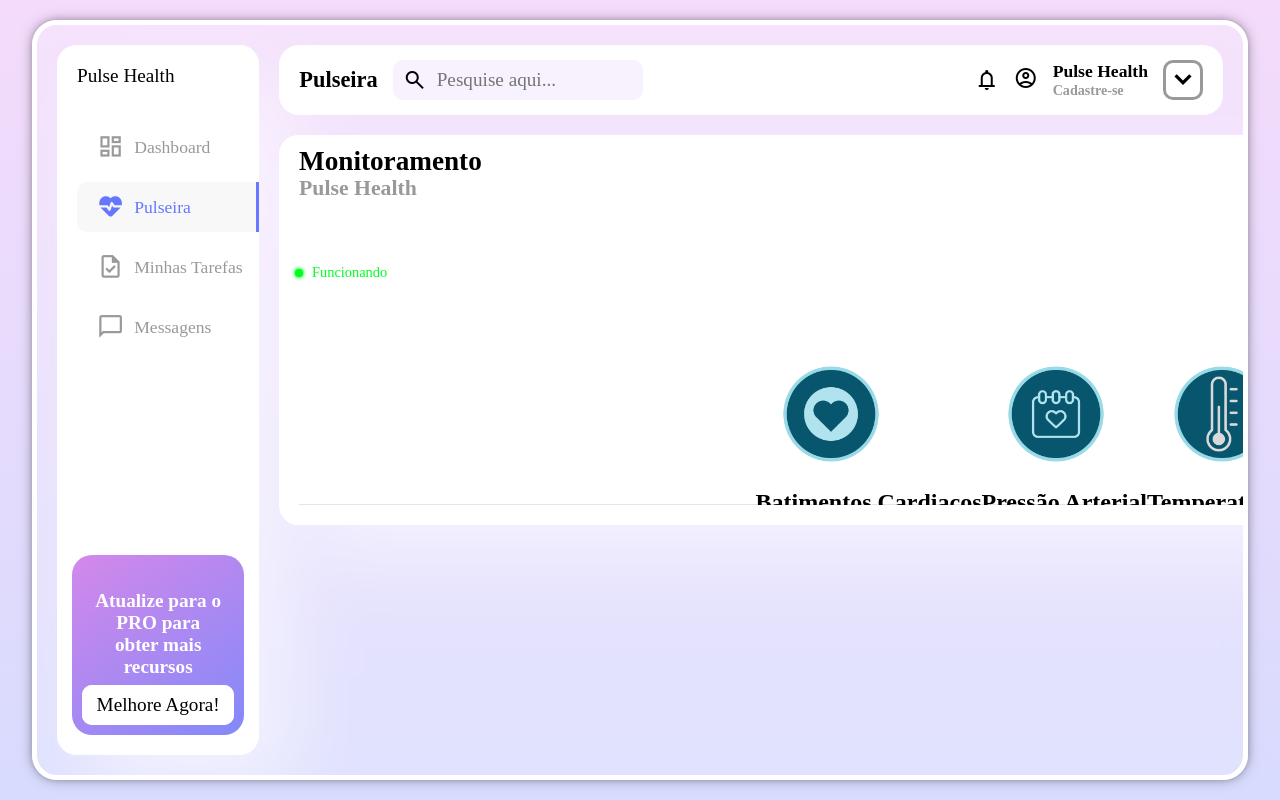
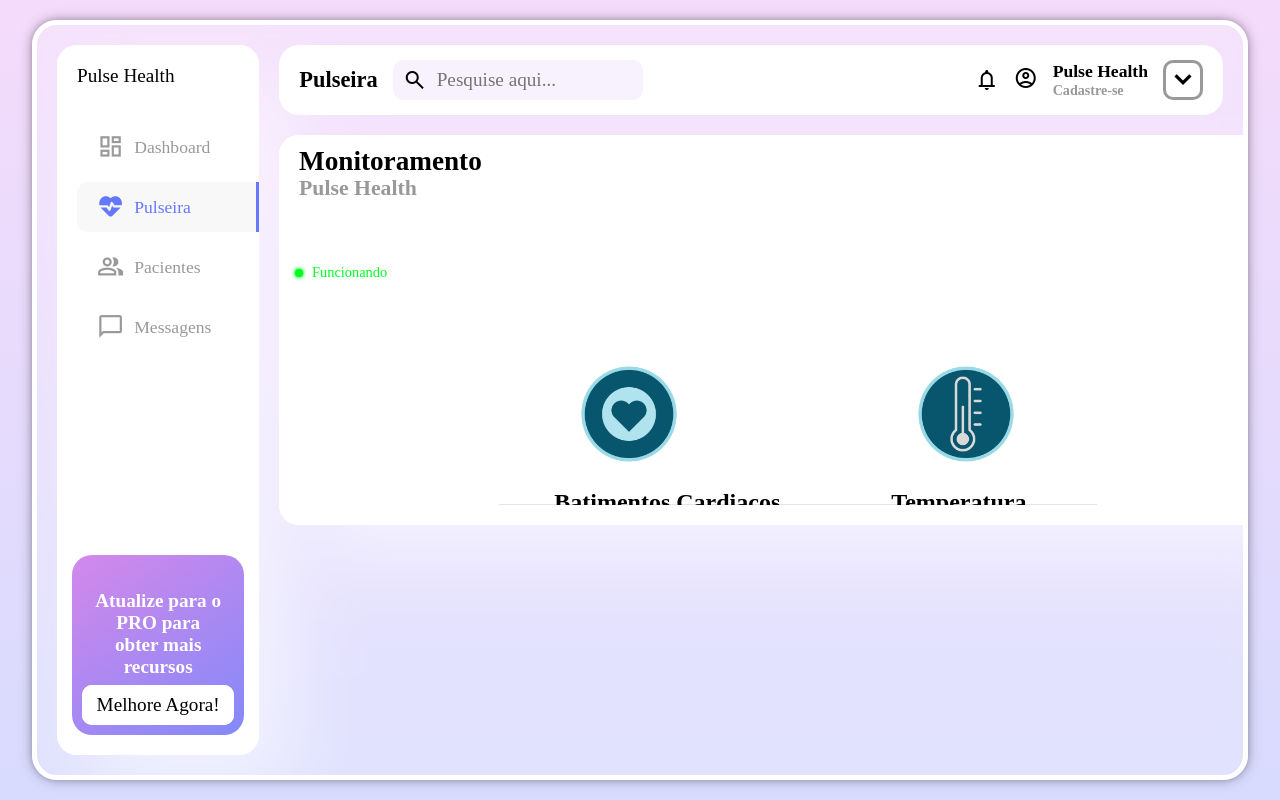
Before and after one commit to Anonimocods/pulsehealth, a website: page pulseira.html in a window 1280 px wide. Drawn offline with nearby package versions, Linux system fonts and the light colour scheme.

Commit message:
atualizando pulseira

```diff
--- a/pulseira.html
+++ b/pulseira.html
@@ -48,9 +48,9 @@
                         <li>
                             <a class="aba-bar" href="#">
                                 <span class="material-symbols-outlined">
-                                    task
+                                    group
                                 </span>
-                                <span class="title">Minhas Tarefas</span>
+                                <span class="title">Pacientes</span>
                             </a>
                         </li>
                         <li>
@@ -148,17 +148,11 @@
                             </a>
                             <h2>Batimentos Cardiacos</h2>
                         </div>
-                        <div class="pressao">
-                            <a href="#" style="--left: -10px;">
-                                <img src="./assets/cardiaco.png" alt="img2">
-                            </a>
-                            <h2>Pressão Arterial</h2>
-                        </div>
                         <div class="temperatura">
                             <a href="#" style="--left: -20px;">
                                 <img src="./assets/temp-icon.png" alt="img3">
                             </a>
-                            <h2> Temperatura</h2>
+                            <h2>Temperatura</h2>
                         </div>
                     </div>
                 </div>
--- a/style/pulseira.css
+++ b/style/pulseira.css
@@ -551,6 +551,13 @@ body {
     align-items: center;
 }
 
+
+.container .right main .projectCard .groupImg {
+    display: flex;
+    justify-content: space-around;
+    width: 60%;
+}
+
 .container .right main .projectCard .groupImg a img {
     position: absolute;
     width: 100%;
@@ -569,12 +576,6 @@ body {
     font-size: 1.2em;
 }
 
-.container .right main .projectCard .groupImg .batimentos a h2{
-    position: absolute;
-    display: flex;
-    overflow: hidden;
-    justify-content: center;
-    align-items: center;
-    padding-left: 10px;
+.batimentos h2 {
 
 }
```
